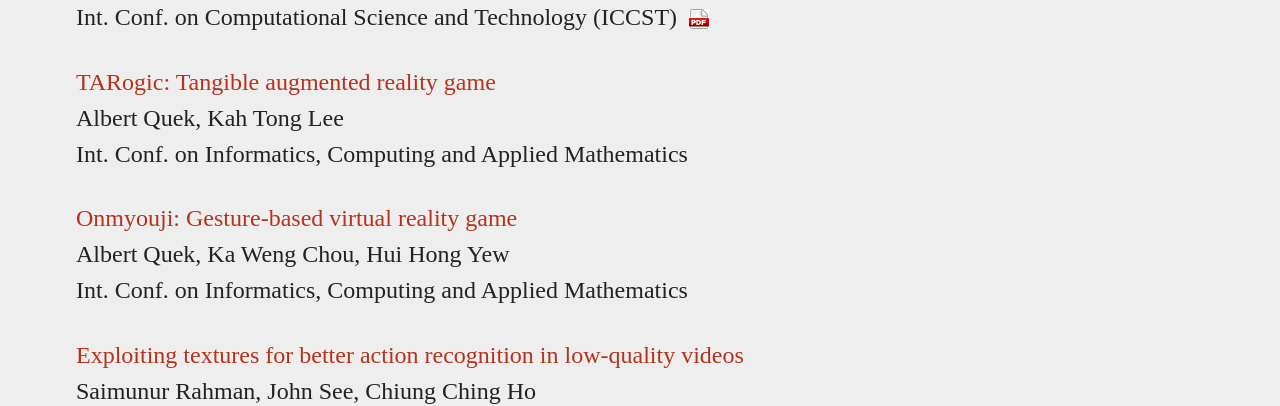
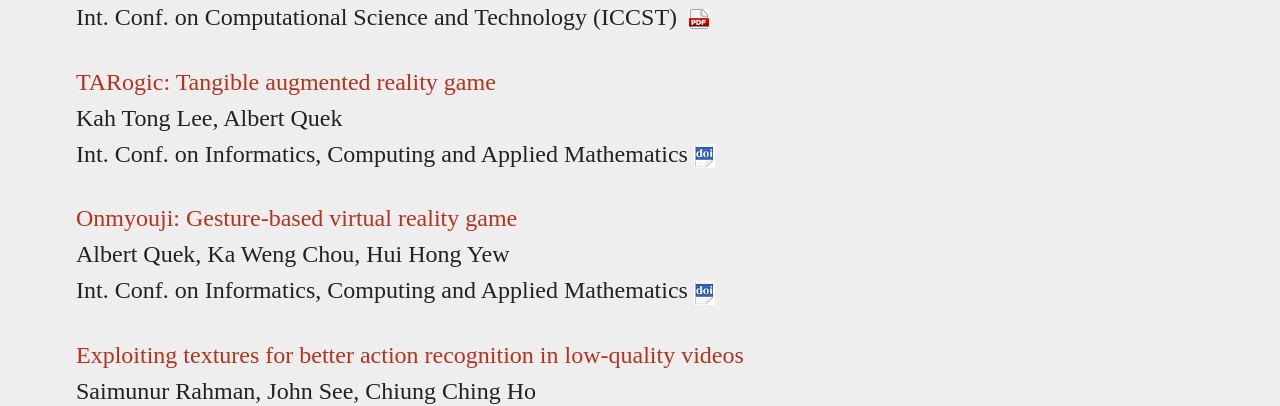
Before and after one commit to viprlab/viprlab.github.io, a Jekyll site: the page built from papers.md, in a window 1280 px wide and 900 px high, scrolled down 2461 px. Shown: the part 155-561 px from the top of the window. Built offline with Jekyll 4.4.1, drawn with Linux system fonts in a browser that asks for light colours; some of the changed lines change nothing that is shown.

Commit message:
Update missing URLs / DOIs

```diff
--- a/papers.md
+++ b/papers.md
@@ -93,13 +93,15 @@ pubs:
           type:		c
           url:      "http://pesona.mmu.edu.my/~johnsee/research/papers/files/lost-in-time-iccst17.pdf"
         - title:	"TARogic: Tangible augmented reality game"
-          author:	"Albert Quek, Kah Tong Lee"
+          author:	"Kah Tong Lee, Albert Quek"
           pub:		"Int. Conf. on Informatics, Computing and Applied Mathematics"
           type:		c
+          doi:      "http://dx.doi.org/10.14419/ijet.v7i2.14.11463"
         - title:	"Onmyouji: Gesture-based virtual reality game"
           author:	"Albert Quek, Ka Weng Chou, Hui Hong Yew"
           pub:		"Int. Conf. on Informatics, Computing and Applied Mathematics"
           type:		c
+          doi:      "http://dx.doi.org/10.14419/ijet.v7i2.14.11465"
         - title:   "Exploiting textures for better action recognition in low-quality videos"
           author:  "Saimunur Rahman, John See, Chiung Ching Ho"
           pub:     "EURASIP Journal on Image and Video Processing"
@@ -131,14 +133,17 @@ pubs:
           author:  "Sze-Teng Liong, John See, KokSheik Wong, Raphael C.-W. Phan"
           pub:     "ACCV Workshops 2016"
           type:     c
+          url:     "http://pesona.mmu.edu.my/~johnsee/research/papers/files/auto_accvw16.pdf"
         - title:   "Aesthetic Evaluation of Facial Portraits Using Compositional Augmentation for Deep CNNs"
           author:  "Magzhan Kairanbay, John See, Lai-Kuan Wong"
           pub:     "ACCV Workshops 2016"
           type:     c
+          url:     "http://pesona.mmu.edu.my/~johnsee/research/papers/files/compaug_accvw16.pdf"
         - title:   "Deep or Shallow Facial Descriptors? A Case for Facial Attribute Classification and Face Retrieval"
           author:  "Rasoul Banaeeyan, Haris Lye, Mohammad Faizal Ahmad Fauzi, Hezerul Abdul Karim, John See"
           pub:     "ACCV Workshops 2016"
           type:     c
+          url:      "http://pesona.mmu.edu.my/~johnsee/research/papers/files/deeporshallow_accvw16.pdf"
         - title:	"DUKE: Enhancing Virtual Reality based FPS Game with Full-Body Interactions"
           author:	"Mohd Hezri Amir, Albert Quek, Nur Rasyid Sulaiman, John See"
           pub:		"ACE 2016"
@@ -216,7 +221,7 @@ pubs:
 {% if forloop.first %}
 *({{ forloop.length }} publications)*
 {% endif %}
-{% if entry.internal %}[{{entry.title}}]({{entry.url | prepend: site.baseurl}}){% else %} {% if entry.url %}<span>[{{entry.title}}]({{entry.url}}){:target="_blank"}</span>{% if entry.type=='j' %}{: .journal}{% else %}{: .conf}{% endif %}{% else %}<span>[{{entry.title}}]({{entry.doi}}){:target="_blank"}</span> {% endif %} {% endif %}<br />
+{% if entry.internal %}[{{entry.title}}]({{entry.url | prepend: site.baseurl}}){% else %} {% if entry.url %}<span>[{{entry.title}}]({{entry.url}}){:target="_blank"}</span>{% if entry.type=='j' %}{: .journal}{% else %}{: .conf}{% endif %}{% else %}<span>[{{entry.title}}]({{entry.doi}}){:target="_blank"}</span>{% if entry.type=='j' %}{: .journal}{% else %}{: .conf}{% endif %} {% endif %} {% endif %}<br />
 <span class="authors">{{entry.author}}</span><br />
 <span class="publication">{{entry.pub}}</span>
 {% if entry.note %} **({{entry.note}})**{: style="color: maroon"} {% endif %} {% if entry.url %} &nbsp;[![pdf](/images/pdf-icon.png)]({{entry.url}}) {% endif %} {% if entry.doi %} [![doi](/images/doi-icon.png)]({{entry.doi}}) {% endif %}
```
